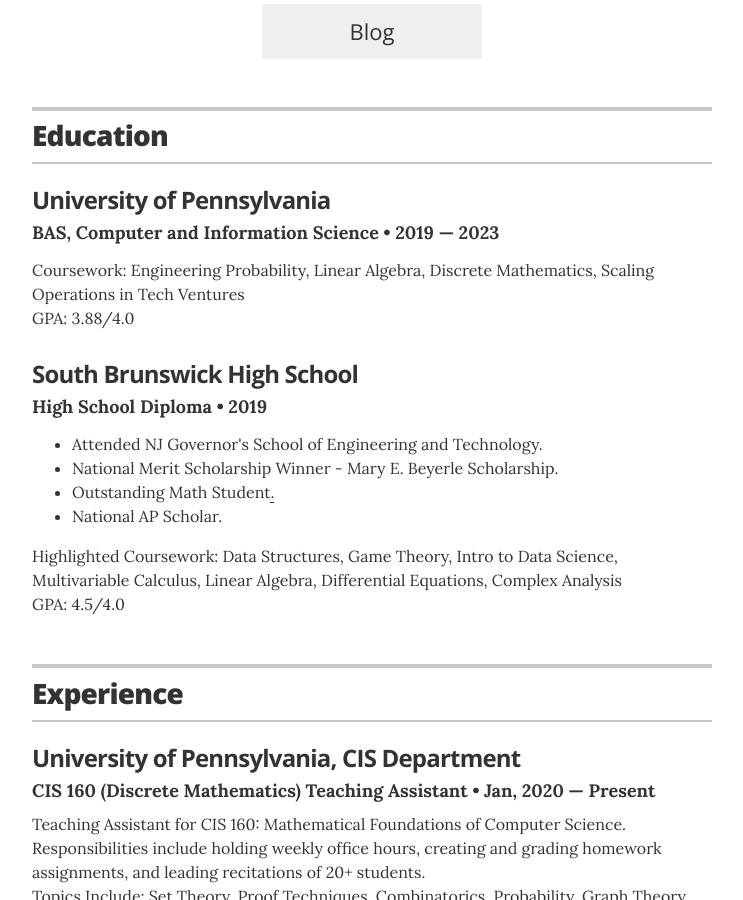
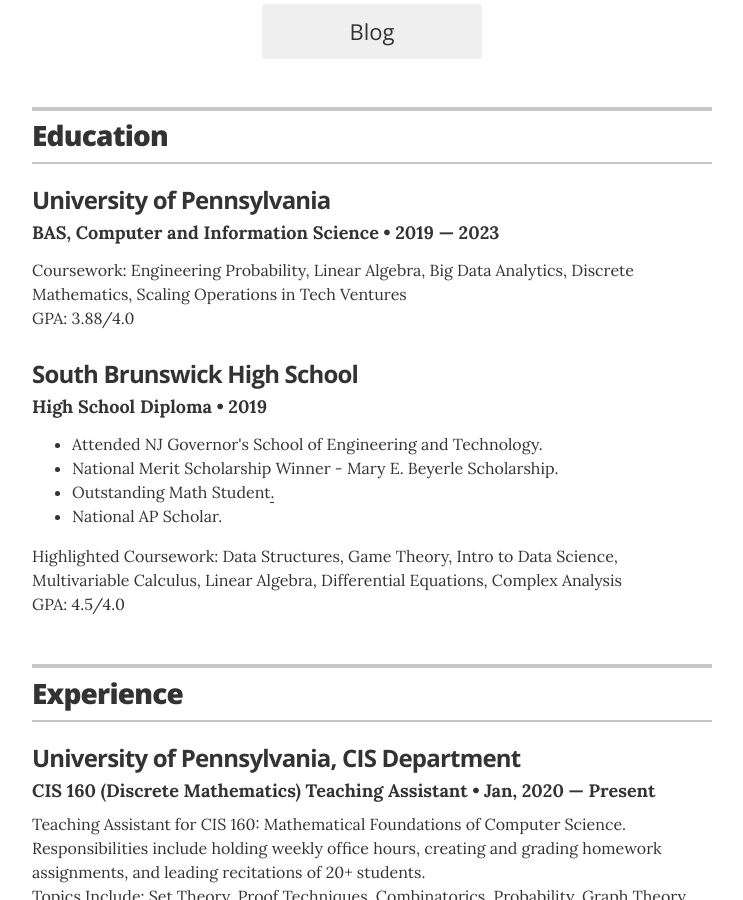
Before and after one commit to abhishekp106/old-website, a Jekyll site: the page built from index.html, in a window 1280 px wide and 900 px high, scrolled down 502 px. Shown: the whole window, without its empty margins (268-1011 px from the left). Built offline with Jekyll 4.4.1, drawn with Linux system fonts in a browser that asks for light colours.

Commit message:
added 545 ahah

```diff
--- a/_data/education.yml
+++ b/_data/education.yml
@@ -1,7 +1,7 @@
 - degree: BAS, Computer and Information Science
   uni: University of Pennsylvania
   year: 2019 &mdash; 2023
-  summary: 'Coursework: Engineering Probability, Linear Algebra, Discrete Mathematics, Scaling Operations in Tech Ventures <br>
+  summary: 'Coursework: Engineering Probability, Linear Algebra, Big Data Analytics, Discrete Mathematics, Scaling Operations in Tech Ventures <br>
   GPA: 3.88/4.0'
 
 - degree: High School Diploma
```
